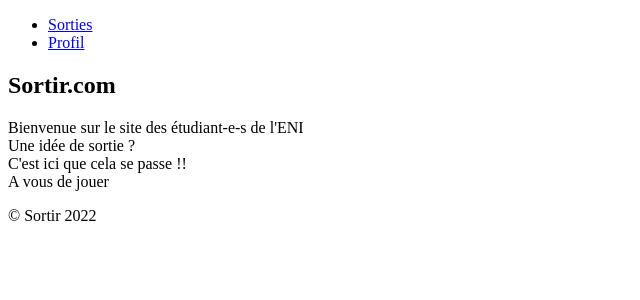
After one commit to ArianeTHEB/sortir, a Symfony app: template templates/main/profil.html.twig in a window 1280 px wide. The commit adds this page. Shown: the top 300 px of the page, without its empty margins (0-640 px from the left). Run offline with Twig, Linux system fonts and the light colour scheme; the template is opened without the code that fills it, so the values that code supplies are empty; some libraries are stand-ins or nearby versions.

Commit message:
Création de la page profil pour afficher le profil par la suite

```diff
--- a/templates/include/nav.html.twig
+++ b/templates/include/nav.html.twig
@@ -1,6 +1,7 @@
 <nav>
     <ul>
-        <li><a href="{{ path('sorties_list') }}" title="Connectez vous">Sorties</a></li>
+        <li><a href="{{ path('sorties_list') }}" title="Sorties">Sorties</a></li>
+        <li><a href="{{ path('main_profil') }}" title="Profil">Profil</a></li>
 
 
     </ul>
--- /dev/null
+++ b/templates/main/profil.html.twig
@@ -0,0 +1,15 @@
+{% extends 'base.html.twig'%}
+
+{% block title %}{{ parent()}} |Profil {% endblock%}
+
+{% block body%}
+    <h2>Sortir.com</h2>
+    <p>Bienvenue sur le site des étudiant-e-s de l'ENI
+        <br>
+        Une idée de sortie ?
+        <br>
+        C'est ici que cela se passe !!
+        <br>
+        A vous de jouer
+    </p>
+{% endblock %}
```
Also changed, not shown: src/Controller/MainController.php (+8 -0 lines).
